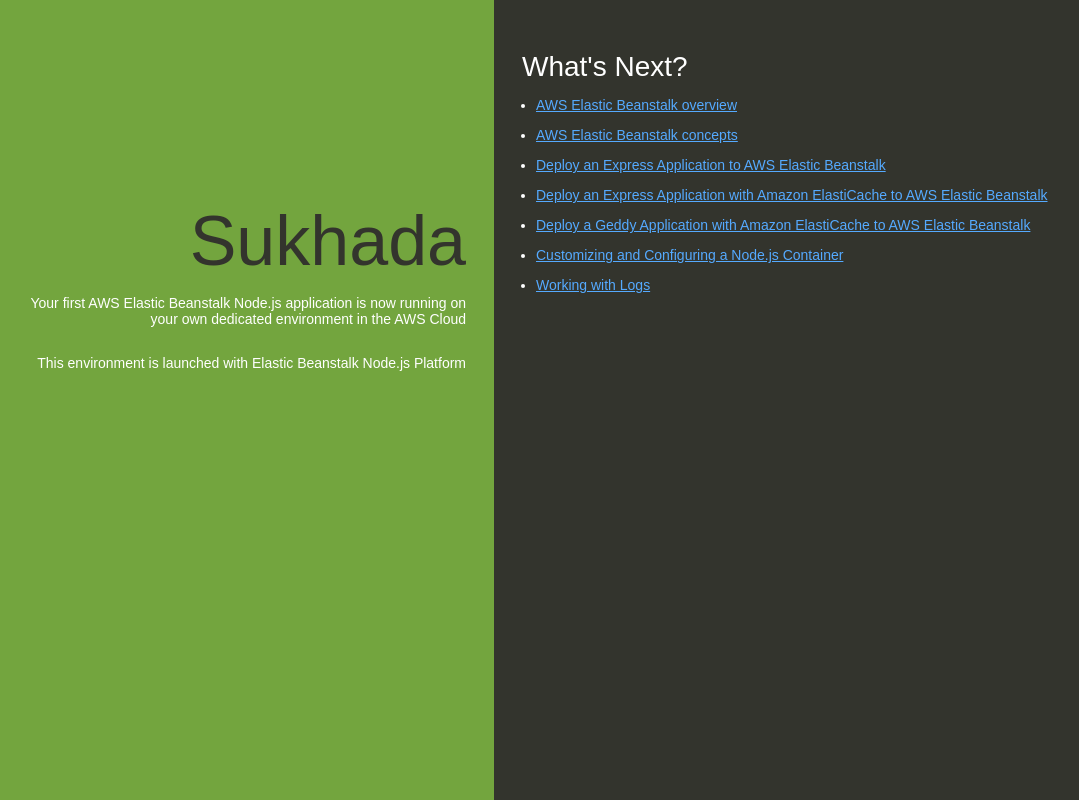
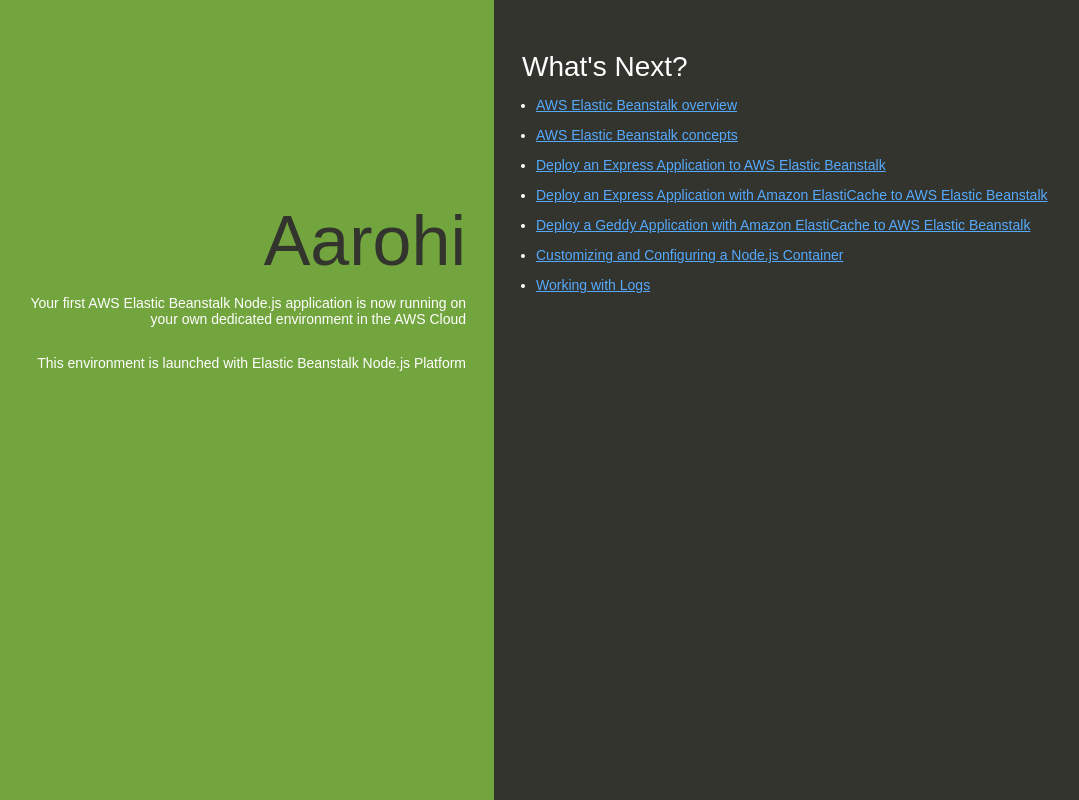
Before and after one commit to Sukhada-2021/DemoNode, a website: page index.html in a window 1280 px wide. Shown: the whole page, without its empty margins (146-1225 px from the left). Drawn offline with Linux system fonts and the light colour scheme.

Commit message:
Version 2

```diff
--- a/index.html
+++ b/index.html
@@ -74,7 +74,7 @@
   </head>
   <body>
     <div class="textColumn">
-      <h1>Sukhada</h1>
+      <h1>Aarohi</h1>
       <p>Your first AWS Elastic Beanstalk Node.js application is now running on your own dedicated environment in the AWS Cloud</p>
       <p>This environment is launched with Elastic Beanstalk Node.js Platform</p>
     </div>
```
